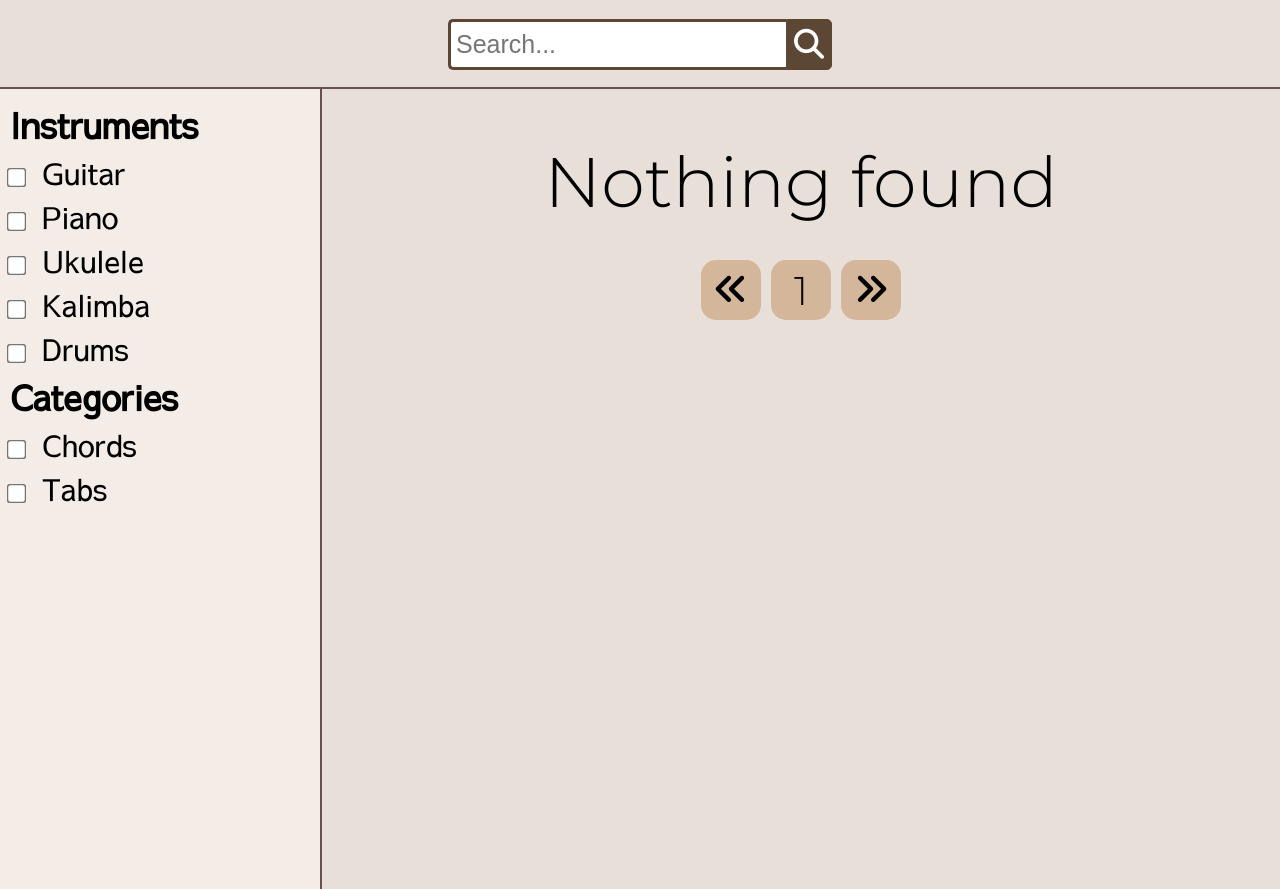
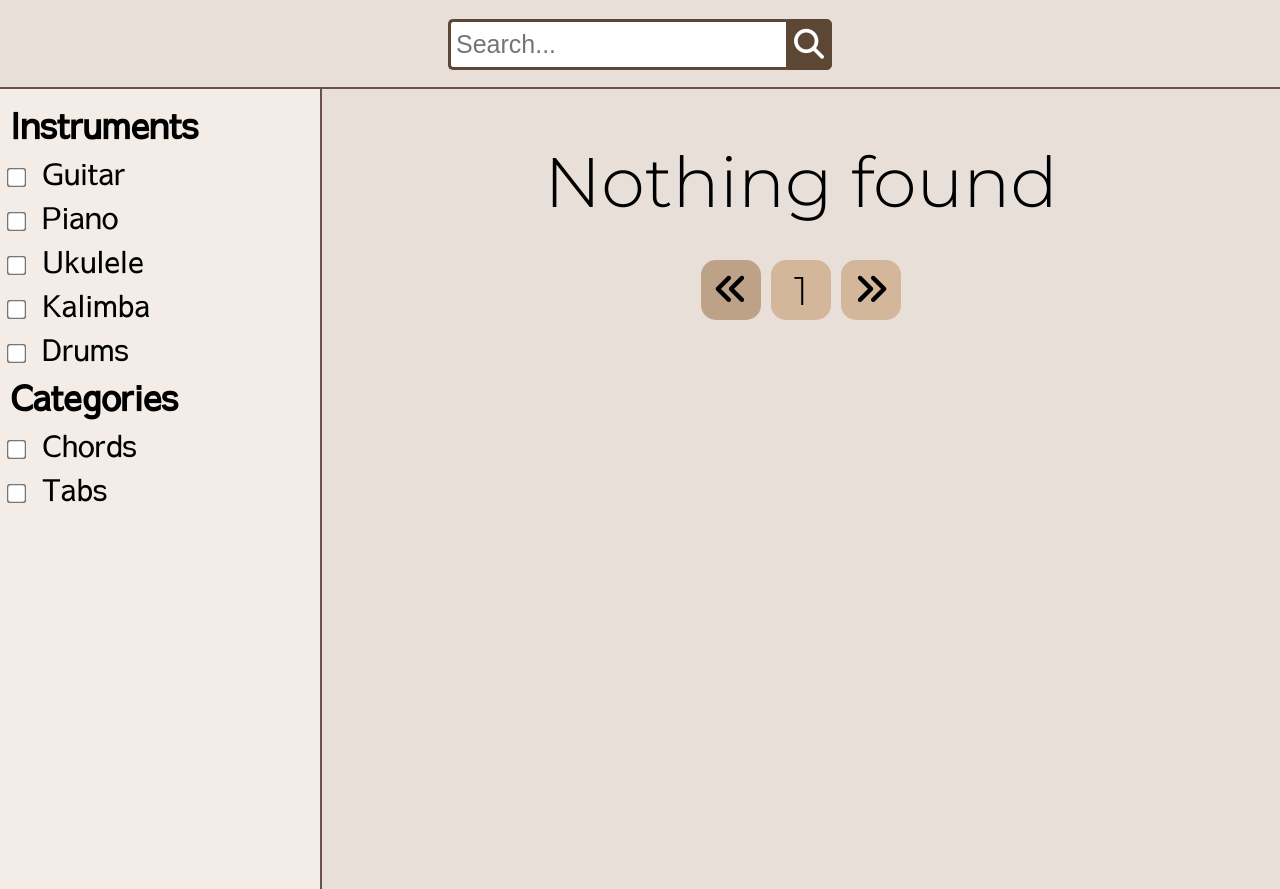
Before and after one commit to Drakonchyk/note, a Flask app: page /search in a window 1280 px wide, with the pointer over the restyled element. Shown: the part 151-1040 px from the top of the page. Run offline with Flask 3, Linux system fonts and the light colour scheme; some libraries are stand-ins or nearby versions.

Commit message:
minor edit in search

```diff
--- a/static/songs_choice.css
+++ b/static/songs_choice.css
@@ -352,3 +352,7 @@ label{
   width: 100%;
   height: 100%;
 }
+
+.pagination-btn a.btn:hover {
+  background-color: #bea287;
+}
```
